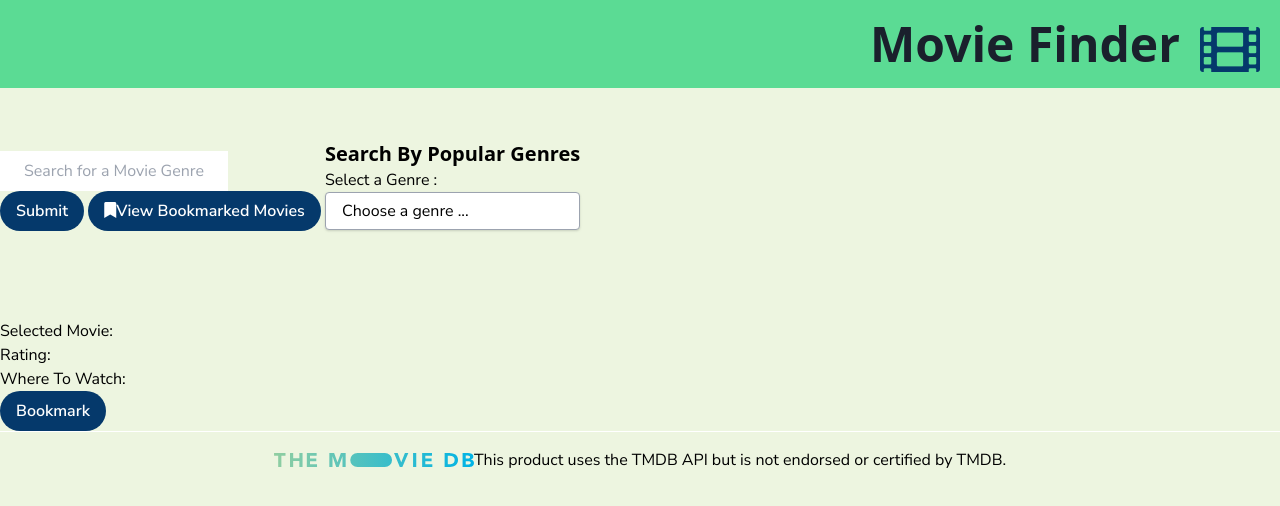
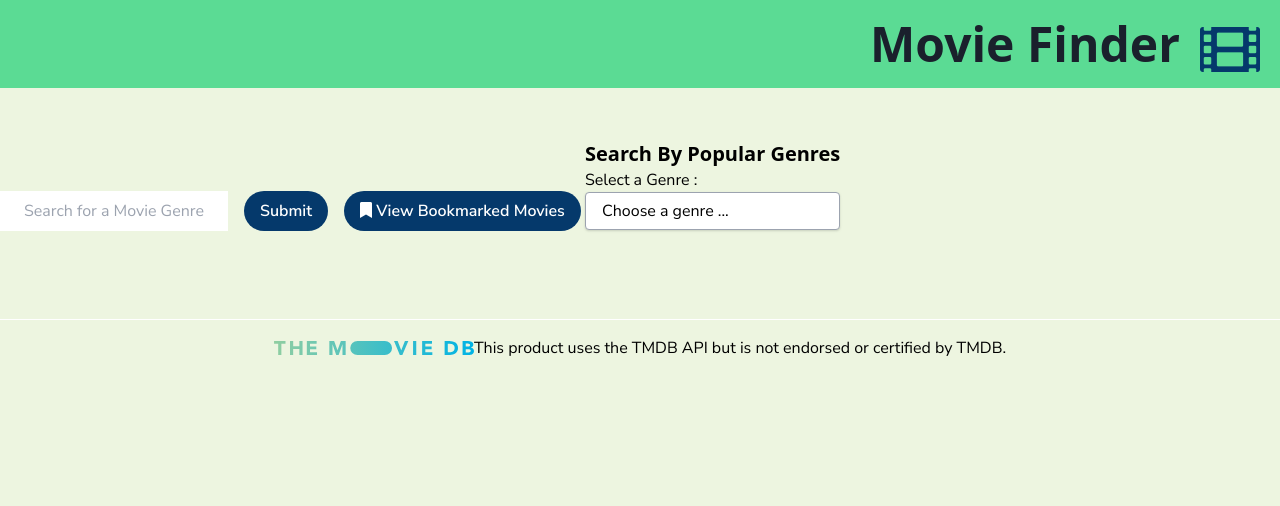
Before and after one commit to cassie-s/movie-finder, a plain HTML site: page index.html in a window 1280 px wide. Drawn offline with nearby package versions, Linux system fonts and the light colour scheme.

Commit message:
updated styling

```diff
--- a/index.html
+++ b/index.html
@@ -26,7 +26,7 @@
     <main>
 
 
-        <section class="inline-block">
+        <section class="mt-4 inline-flex space-x-4">
             <form>
                 <input class="py-2 px-6" type="text" placeholder="Search for a Movie Genre!" class="movie-search" id="movie-input">
             </form>
@@ -36,7 +36,7 @@
 
             <!-- could use and icon for the bookmark btn -->
             <button class="text-white font-bold py-2 px-4 rounded-full">
-                <i class="fas fa-bookmark"></i>View Bookmarked Movies
+                <i class="fas fa-bookmark"></i> View Bookmarked Movies
             </button>
 
         </section>
@@ -121,7 +121,7 @@
 
         <!-- this dashboard is only for the user selected movie, not for the random movie suggestions -->
         <!-- could have a bookmark button that saves the movie info to local storage -->
-        <section id="selected-movie-dash">
+        <section class="hidden" id="selected-movie-dash">
 
             <div>
 
```
